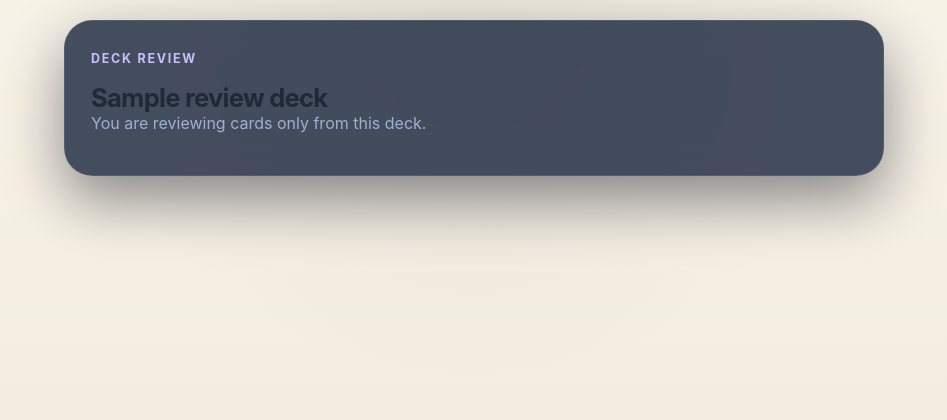
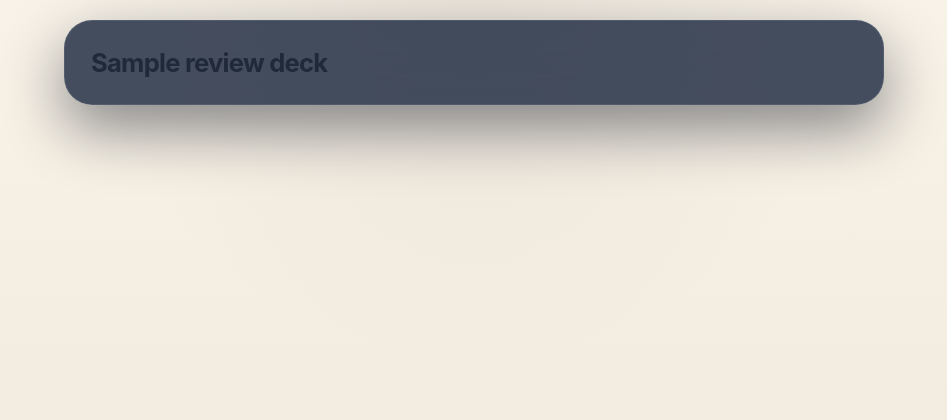
Before and after one commit to skvsree/edu_viz, a FastAPI app: template app/templates/review/page.html in a window 1280 px wide. Shown: the part 39-459 px from the top of the page, without its empty margins (166-1113 px from the left). Run offline with FastAPI, Linux system fonts and the light colour scheme; the template is opened without the code that fills it: most values are stand-ins (such as "Sample title", 1, 10 or a date in 2020); some web fonts are replaced.

Commit message:
fix: trim review deck header

```diff
--- a/app/templates/review/page.html
+++ b/app/templates/review/page.html
@@ -29,9 +29,7 @@
       <main class="review-main">
         {% if review_deck %}
           <section class="card info-card">
-            <p class="panel-label">Deck review</p>
             <h2 class="section-subtitle">{{ review_deck.name }}</h2>
-            <p class="muted">You are reviewing cards only from this deck.</p>
           </section>
         {% endif %}
         <section id="review-area" class="review-area" hx-get="/review/next{% if review_deck %}?deck_id={{ review_deck.id }}{% endif %}" hx-trigger="load" hx-swap="innerHTML"></section>
```
